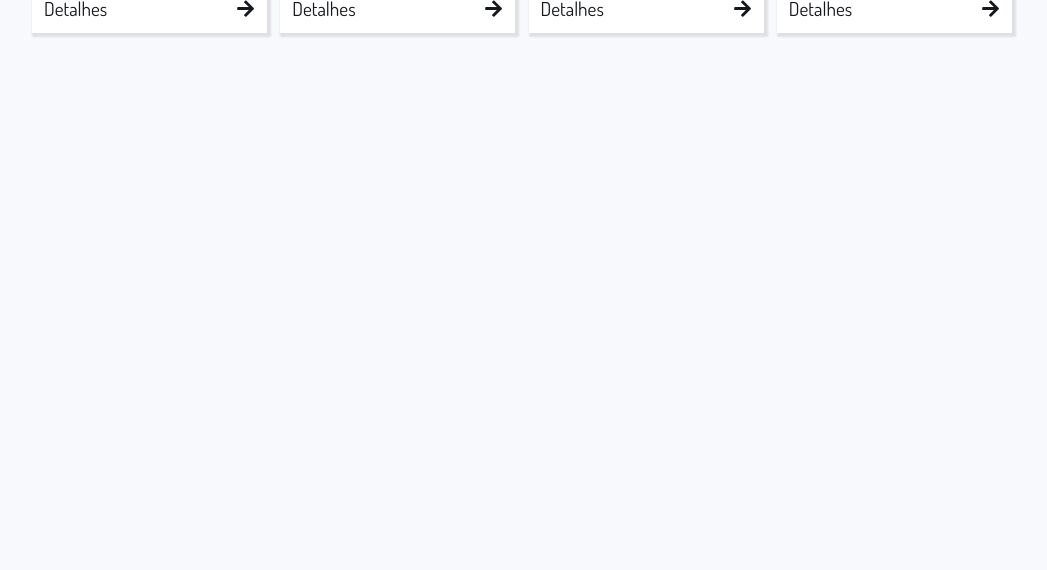
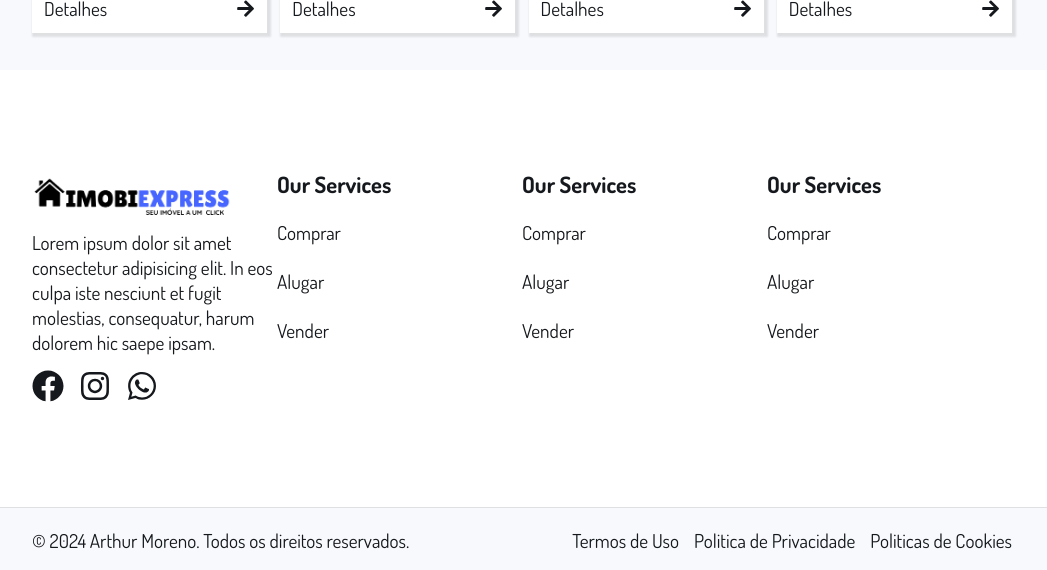
Before and after one commit to ArthurMorenoDev/imobiExpress-frontend, a React (Create React App) app: page / in a window 1280 px wide. Shown: the part 1242-1812 px from the top of the page, without its empty margins (118-1165 px from the left). Before the commit the page ends 1312 px from the top, so only its background shows below. Built offline with nearby package versions, Linux system fonts and the light colour scheme.

Commit message:
Aula 1 imobiexpress

```diff
--- a/src/App.jsx
+++ b/src/App.jsx
@@ -2,6 +2,7 @@ import Header from "./components/Header";
 import Banner from "./components/Banner";
 import Global from "./styles/Global";
 import Home from "./pages/Home";
+import Footer from "./components/Footer";
 
 function App() {
   return (
@@ -9,6 +10,7 @@ function App() {
         <Header/>
         <Banner/>
         <Home/>
+        <Footer/>
         <Global/>
     </div>
   );
--- /dev/null
+++ b/src/components/Footer/index.jsx
@@ -0,0 +1,56 @@
+import React, { Fragment } from "react";
+import { Container, Item, Copy } from "./styles";
+import { FaFacebook, FaInstagram, FaWhatsapp } from "react-icons/fa";
+import LogoImg from "../../assets/LogoImg.png";
+
+const Footer = () => {
+    return(
+       <Fragment>
+         <Container>
+            <Item>
+                <img src={LogoImg} alt="" />
+                <p>Lorem ipsum dolor sit amet consectetur adipisicing elit. In eos culpa iste nesciunt et fugit molestias, consequatur, harum dolorem hic saepe ipsam.</p>
+                <nav>
+                    <li><span><FaFacebook size={32}/></span></li>
+                    <li><span><FaInstagram size={32}/></span></li>
+                    <li><span><FaWhatsapp size={32}/></span></li>
+                </nav>
+            </Item>
+            <Item>
+                <h3>Our Services</h3>
+                <ul>
+                    <li><span>Comprar</span></li>
+                    <li><span>Alugar</span></li>
+                    <li><span>Vender</span></li>
+                </ul>
+            </Item>
+            <Item>
+                <h3>Our Services</h3>
+                <ul>
+                    <li><span>Comprar</span></li>
+                    <li><span>Alugar</span></li>
+                    <li><span>Vender</span></li>
+                </ul>
+            </Item>
+            <Item>
+                <h3>Our Services</h3>
+                <ul>
+                    <li><span>Comprar</span></li>
+                    <li><span>Alugar</span></li>
+                    <li><span>Vender</span></li>
+                </ul>
+            </Item>
+        </Container>
+        <Copy>
+            <p>© 2024 Arthur Moreno. Todos os direitos reservados.</p>
+            <ul>
+                <li><span>Termos de Uso</span></li>
+                <li><span>Politica de Privacidade</span></li>
+                <li><span>Politicas de Cookies</span></li>
+            </ul>
+        </Copy>
+       </Fragment>
+    )
+}
+
+export default Footer;
--- /dev/null
+++ b/src/components/Footer/styles.js
@@ -0,0 +1,46 @@
+import styled from "styled-components";
+
+export const Container = styled.div`
+    display: grid;
+    grid-template-columns: 1fr 1fr 1fr 1fr;
+    padding: 100px 150px;
+    background-color: var(--white);
+`
+export const Item = styled.div`
+    img{
+        width: 200px;
+    }
+    h3{
+        margin-bottom: 10px;
+    }
+    ul{
+        li{
+            padding: 12px 0 ;
+        }
+    }
+    nav{
+        display: flex;
+        margin-top: 15px;
+        li{
+            span{
+                margin-right: 15px;
+            }
+        }
+    }
+`
+export const Copy = styled.div`
+    display: flex;
+    justify-content: space-between;
+    align-items: center;
+    padding: 20px 150px;
+    border-top: 1px solid rgba(0,0,0,0.1);
+    ul{
+        display: flex;
+        align-items: center;
+        li{
+            span{
+                margin-left: 15px;
+            }
+        }
+    }
+`
--- a/src/styles/Global.js
+++ b/src/styles/Global.js
@@ -23,7 +23,7 @@ export default createGlobalStyle`
      font-weight: 400;
    }
 
-   ul{list-style: none;}
+   ul, nav{list-style: none;}
    a{text-decoration: none;}
 
 `
```
